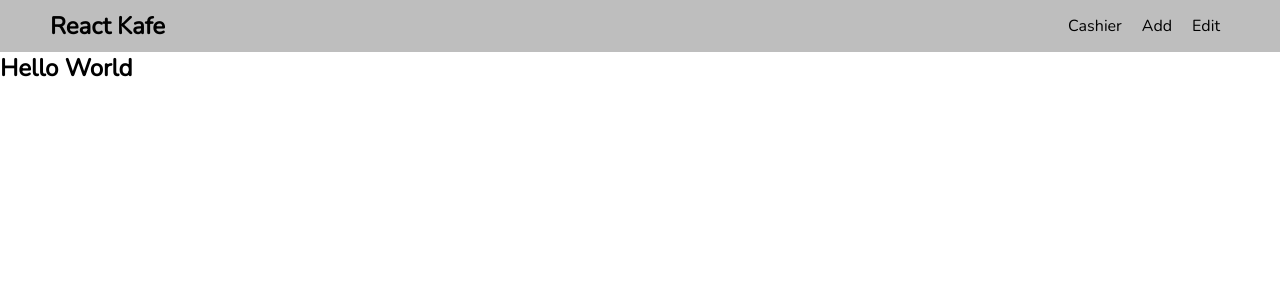
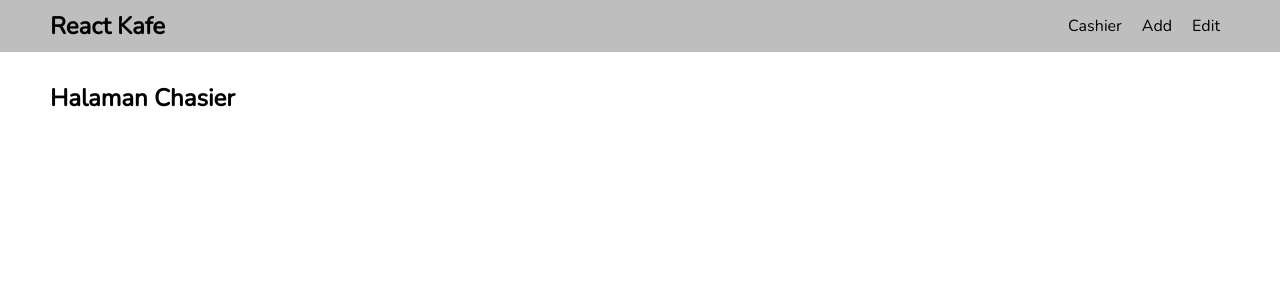
Before and after one commit to sabdahtb/year-end-mern-project, a React (Create React App) app in the folder frontend-react/: page / in a window 1280 px wide. Shown: the top 300 px of the page. Built offline with nearby package versions, Linux system fonts and the light colour scheme.

Commit message:
menginstall react-router-dom dan membuat Link to

```diff
--- a/frontend-react/package.json
+++ b/frontend-react/package.json
@@ -8,6 +8,7 @@
     "@testing-library/user-event": "^12.8.3",
     "react": "^17.0.2",
     "react-dom": "^17.0.2",
+    "react-router-dom": "^6.0.2",
     "react-scripts": "4.0.3",
     "web-vitals": "^1.1.2"
   },
--- a/frontend-react/src/App.js
+++ b/frontend-react/src/App.js
@@ -1,10 +1,20 @@
 import { Nav } from "./components/Nav";
+import { BrowserRouter as Router, Routes, Route } from "react-router-dom";
+import Chasier from "./components/Chasier";
+import Add from "./components/Add";
+import Edit from "./components/Edit";
 
 function App() {
   return (
     <div className="App">
-      <Nav />
-      <h2> Hello World </h2>
+      <Router>
+        <Nav />
+        <Routes>
+          <Route path="/" element={<Chasier />} />
+          <Route path="/add" element={<Add />} />
+          <Route path="/edit" element={<Edit />} />
+        </Routes>
+      </Router>
     </div>
   );
 }
--- /dev/null
+++ b/frontend-react/src/components/Add.jsx
@@ -0,0 +1,9 @@
+import React from "react";
+
+export default function Add() {
+  return (
+    <div className="components">
+      <h2>Halaman Add</h2>
+    </div>
+  );
+}
--- /dev/null
+++ b/frontend-react/src/components/Chasier.jsx
@@ -0,0 +1,9 @@
+import React from "react";
+
+export default function Chasier() {
+  return (
+    <div className="components">
+      <h2>Halaman Chasier</h2>
+    </div>
+  );
+}
--- /dev/null
+++ b/frontend-react/src/components/Edit.jsx
@@ -0,0 +1,9 @@
+import React from "react";
+
+export default function Edit() {
+  return (
+    <div className="components">
+      <h2>Halaman Edit</h2>
+    </div>
+  );
+}
--- a/frontend-react/src/components/Nav.jsx
+++ b/frontend-react/src/components/Nav.jsx
@@ -1,4 +1,5 @@
 import React from "react";
+import { Link } from "react-router-dom";
 
 export const Nav = () => {
   return (
@@ -8,9 +9,15 @@ export const Nav = () => {
       </div>
       <div className="kanan">
         <ul>
-          <li>Cashier</li>
-          <li>Add</li>
-          <li>Edit</li>
+          <li>
+            <Link to="/">Cashier</Link>
+          </li>
+          <li>
+            <Link to="/add">Add</Link>
+          </li>
+          <li>
+            <Link to="/edit">Edit</Link>
+          </li>
         </ul>
       </div>
     </div>
--- a/frontend-react/src/index.css
+++ b/frontend-react/src/index.css
@@ -27,3 +27,17 @@ body {
 .Nav ul li {
   margin: 0 10px;
 }
+
+.Nav ul li a {
+  color: black;
+  text-decoration: none;
+}
+
+.Nav ul li a:hover {
+  color: crimson;
+}
+
+.components {
+  width: 100%;
+  padding: 30px 50px;
+}
```
Also changed, not shown: 1 other file (tests, documents, lock files or other folders).
